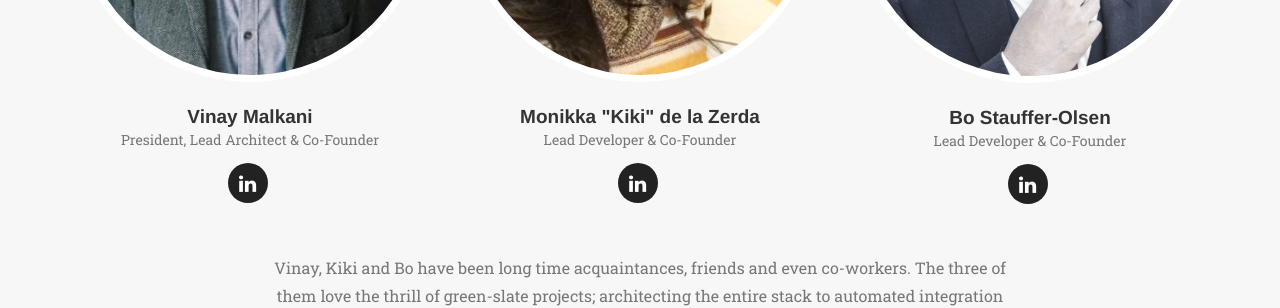
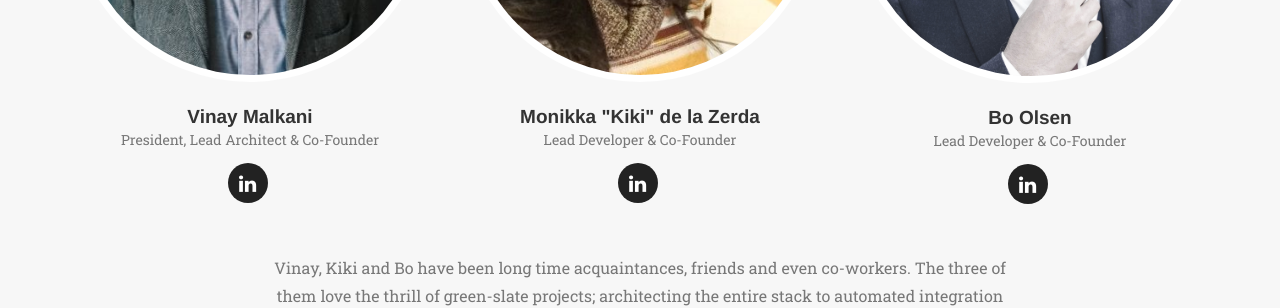
Before and after one commit to shypwrights/shypwright.github.io, a Jekyll site: the page built from index.html, in a window 1280 px wide and 900 px high, scrolled down 5041 px. Shown: the part 153-461 px from the top of the window. Built offline with Jekyll 4.4.1, drawn with Linux system fonts in a browser that asks for light colours; some web fonts are replaced.

Commit message:
changed name, updated linkedin link

```diff
--- a/_config.yml
+++ b/_config.yml
@@ -3,7 +3,7 @@ url: https://shypwrights.github.io
 
 # Site settings
 title: Shypwright
-email: info@shypwright.com
+email: contact@shypwright.com
 description: "Shypwright software house, implementation of your ideas through to production"
 
 # Color settings (hex-codes without the leading hash-tag)
@@ -28,12 +28,12 @@ people:
     - title: linkedin
       url: https://www.linkedin.com/in/mdelazerda/
 
-- name: Bo Stauffer-Olsen
+- name: Bo Olsen
   pic: 3
   position: Lead Developer & Co-Founder
   social:
     - title: linkedin
-      url: https://www.linkedin.com/in/bo-bo-15b31a31/
+      url: https://www.linkedin.com/in/bo-olsen-15b31a31/
 
 # Social networks usernames (many more available: google-plus, flickr, dribbble, pinterest, instagram, tumblr, linkedin, etc.)
 #social:
```
Also changed, not shown: 7 other files.
